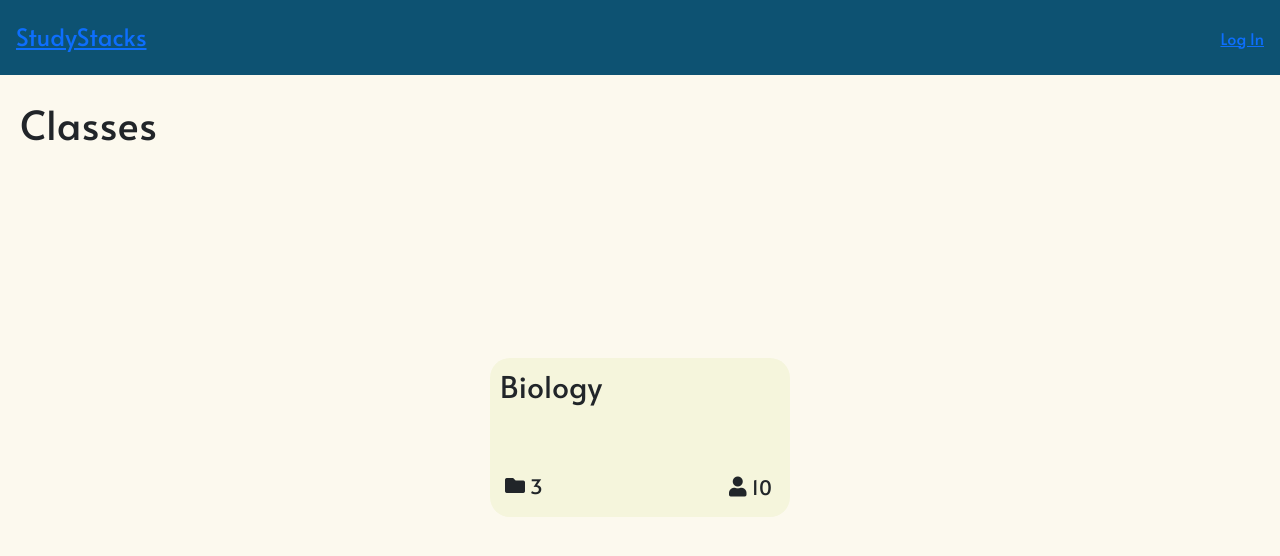
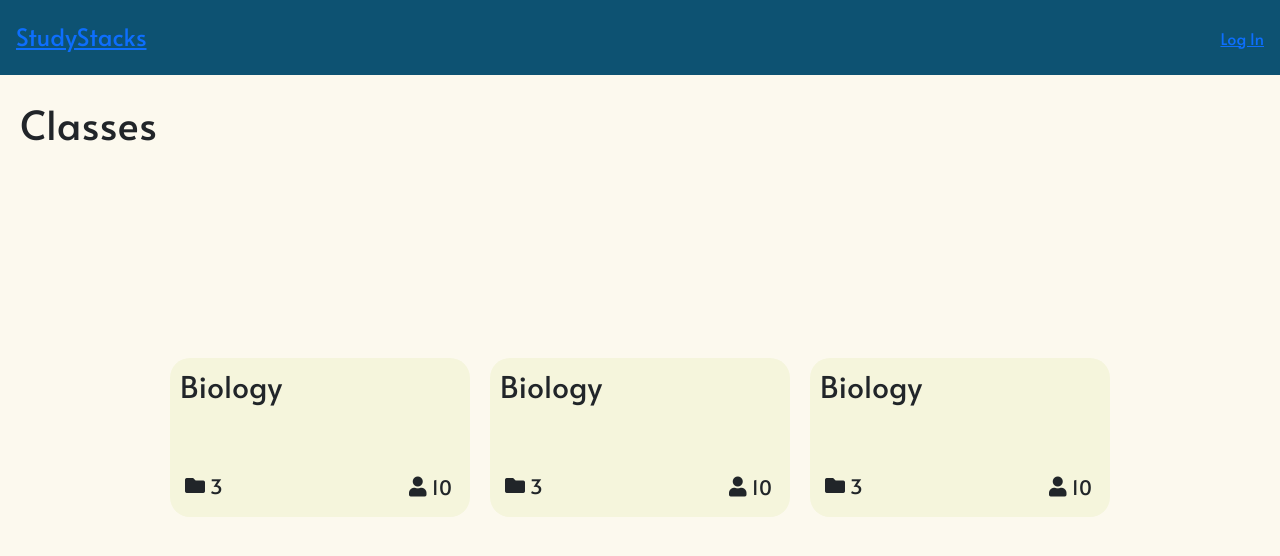
Before and after one commit to irao12/study-stacks, a Next.js app in the folder client/: page /class in a window 1280 px wide. Shown: the top 556 px of the page. Built offline with nearby package versions, Linux system fonts and the light colour scheme.

Commit message:
fixed controller

```diff
--- a/client/src/app/class/components/class.css
+++ b/client/src/app/class/components/class.css
@@ -12,3 +12,14 @@
     left: 0;
     margin: 20px; /* Optional margin for spacing */
 }
+
+.tiles-div {
+    display: flex;
+    flex-wrap: wrap;
+  }
+
+
+.tile {
+    position: relative;
+
+}
--- a/client/src/app/class/components/class.js
+++ b/client/src/app/class/components/class.js
@@ -11,8 +11,12 @@ const ClassPage = () => {
   return (
     <div className="body" >
       <h1 className="title">Classes</h1>
+      <div className="tiles-div" >
+        <Tile className="tile"></Tile>
+        <Tile className="tile"></Tile>
+        <Tile className="tile"></Tile>
 
-      <Tile></Tile>
+      </div>
 
     </div>
   );
```
Also changed, not shown: 1 other file (tests, documents, lock files or other folders).
